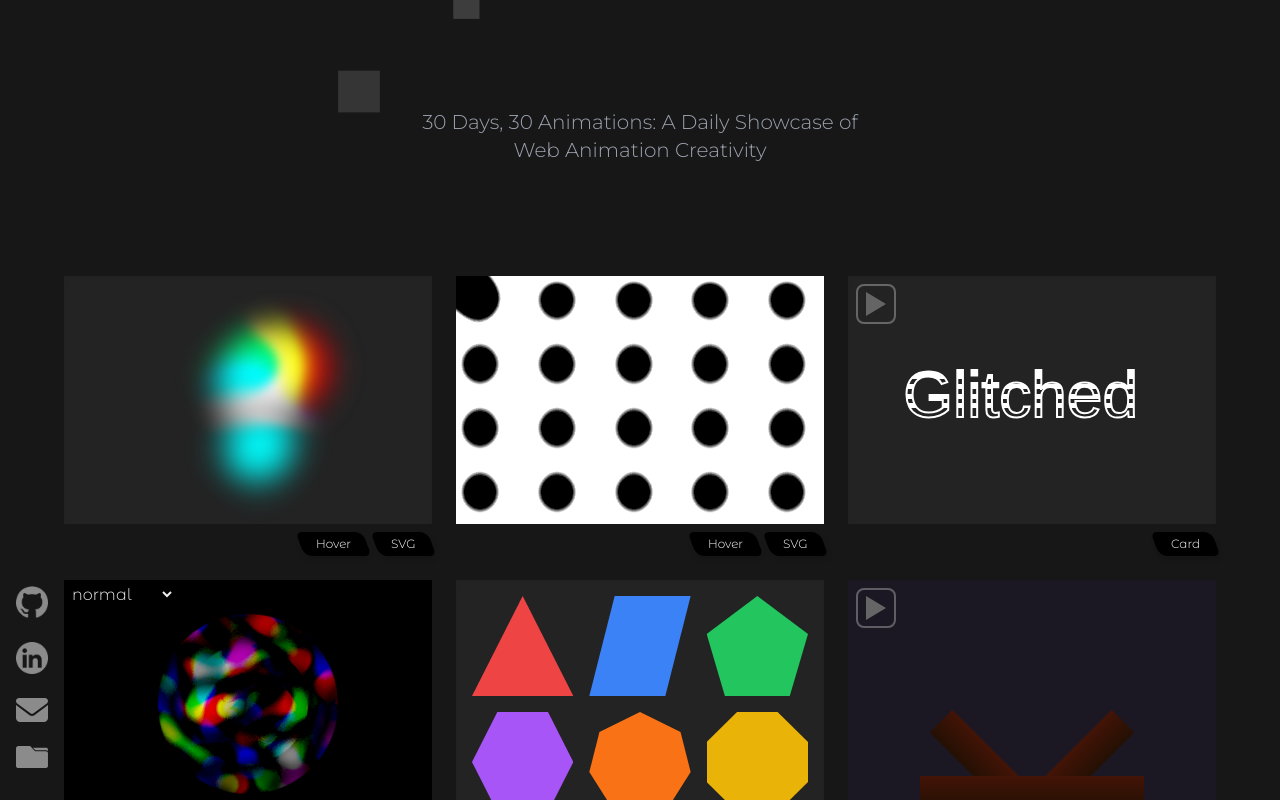
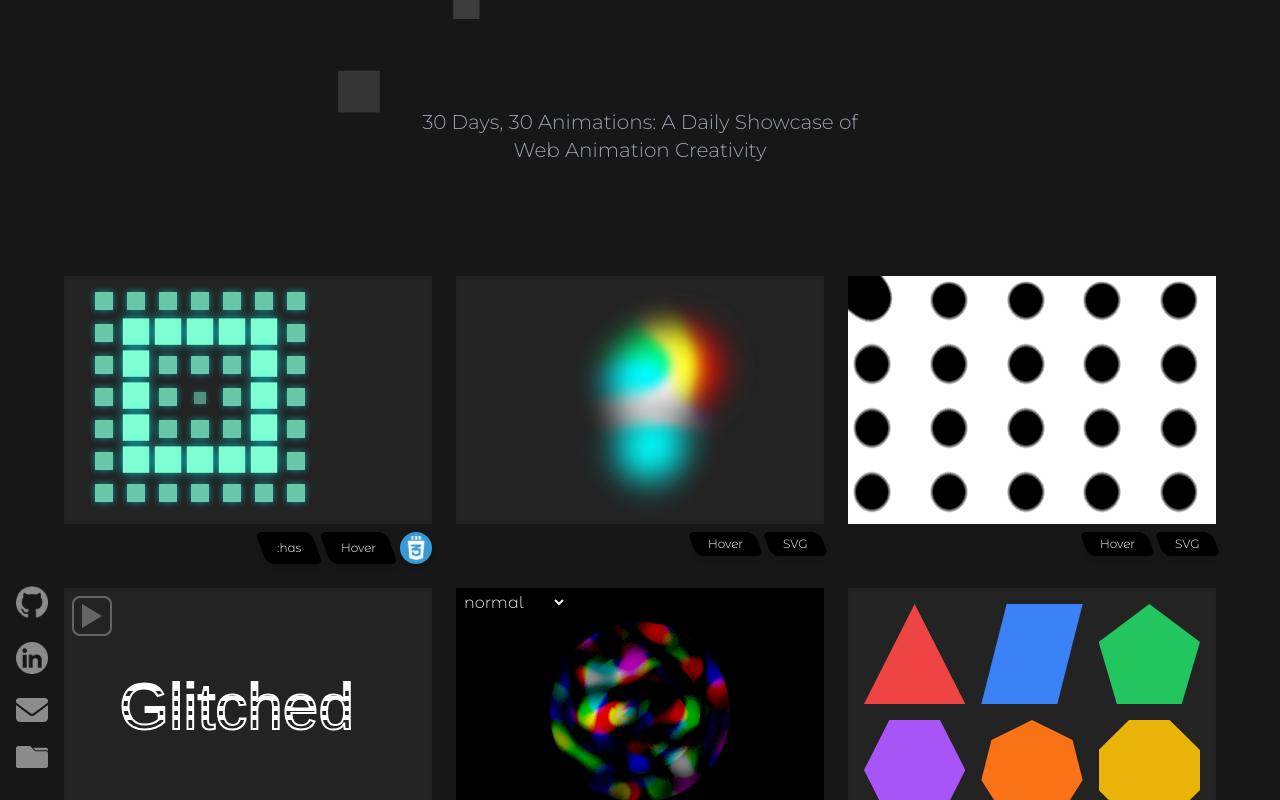
Before and after one commit to mlee2197/motion-script, a Next.js app: page / in a window 1280 px wide. In both pictures the pointer is over the element 248 px from the left and 956 px from the top of the page. Shown: the part 556-1356 px from the top of the page. Built offline with nearby package versions, Linux system fonts and the light colour scheme; a web font is replaced by a local one.

Commit message:
add bump animation

```diff
--- /dev/null
+++ b/src/app/animations/Bump.tsx
@@ -0,0 +1,32 @@
+const CLASS_GRID = [
+  ["1", "1", "1", "1", "1", "1", "1"],
+  ["1", "2", "2", "2", "2", "2", "1"],
+  ["1", "2", "3", "3", "3", "2", "1"],
+  ["1", "2", "3", "4", "3", "2", "1"],
+  ["1", "2", "3", "3", "3", "2", "1"],
+  ["1", "2", "2", "2", "2", "2", "1"],
+  ["1", "1", "1", "1", "1", "1", "1"],
+]
+
+const Bump = () => {
+
+  return (
+    <div className="animation-container relative flex items-center justify-center">
+      <div id="animation-bump">
+        {Array.from({ length: 7 }).map((_, i) => (
+          <div key={`bump-${i}`} className="box-col">
+            {
+              Array.from({ length: 7 }).map((_, j) => (
+                <div key={`bump-box-${j}`} className={"box-container " + `circle-${CLASS_GRID[i][j]}`}>
+                  <div className={"box "} />
+                </div>
+              ))
+            }
+          </div>
+        ))}
+      </div>
+    </div>
+  )
+}
+
+export default Bump;
--- a/src/app/globals.css
+++ b/src/app/globals.css
@@ -56,7 +56,7 @@ body {
       transition: background-color 0.3s ease-in-out, clip-path 0.3s ease-in-out;
     }
 
-    .shape:hover ~ .cursor {
+    .shape:hover~.cursor {
       @apply w-10 h-10 bg-white;
     }
 
@@ -90,7 +90,7 @@ body {
     }
 
     .octagon {
-       @apply bg-yellow-500 w-full h-full;
+      @apply bg-yellow-500 w-full h-full;
       clip-path: polygon(30% 0%, 70% 0%, 100% 30%, 100% 70%, 70% 100%, 30% 100%, 0% 70%, 0% 30%);
     }
 
@@ -156,6 +156,7 @@ body {
       transform: rotate(360deg);
     }
   }
+
   @keyframes spin-reverse {
     from {
       transform: rotate(0deg);
@@ -165,6 +166,7 @@ body {
       transform: rotate(-360deg);
     }
   }
+
   @keyframes hue-rotate {
     from {
       filter: hue-rotate(0deg);
@@ -303,4 +305,160 @@ body {
       background-color: red; */
     }
   }
+
+  @keyframes gradient-animated {
+    0% {
+      background-position: 0% 50%
+    }
+
+    50% {
+      background-position: 100% 50%
+    }
+
+    100% {
+      background-position: 0% 50%
+    }
+  }
+
+  #glowing-text {
+    text-shadow: 2px 2px 1px #fff;
+    background-image: linear-gradient(to right, #3fb194, #b1613f, #e6bb5e);
+    background-size: 200% 200%;
+    animation: gradient-animated 5s linear infinite;
+  }
+
+  /* Animation 1 */
+  #animation-bump {
+    @apply grid grid-cols-10;
+
+    .box-container {
+      @apply relative p-1 w-8 h-8 bg-transparent;
+    }
+
+    .box {
+      @apply w-full h-full transition-all;
+      background-color: gray;
+    }
+
+    .box-col {
+      @apply col-span-1 h-full w-full items-center justify-center;
+    }
+
+    &:has(.circle-1:hover) {
+      .circle-1 > .box {
+        background-color: aquamarine;
+        transform: scale(1.1) translateY(-4px);
+        box-shadow: 0 0 10px 0 rgba(0, 255, 255, 0.7);
+      }
+
+      .circle-2 > .box {
+        background-color: aquamarine;
+        transform: scale(0.75) translateY(-4px);
+        opacity: 0.75;
+        box-shadow: 0 0 10px 0 rgba(0, 255, 255, 0.7);
+      }
+
+      .circle-3 > .box {
+        background-color: aquamarine;
+        transform: scale(0.5) translateY(-4px);
+        opacity: 0.55;
+        box-shadow: 0 0 10px 0 rgba(0, 255, 255, 0.7);
+      }
+
+      .circle-4 > .box {
+        background-color: aquamarine;
+        transform: scale(0.25) translateY(-4px);
+        opacity: 0.25;
+        box-shadow: 0 0 10px 0 rgba(0, 255, 255, 0.7);
+      }
+    }
+
+    &:has(.circle-2:hover) {
+      .circle-2 > .box {
+        background-color: aquamarine;
+        transform: scale(1.1) translateY(-4px);
+        box-shadow: 0 0 10px 0 rgba(0, 255, 255, 0.7);
+      }
+
+      .circle-1 > .box {
+        background-color: aquamarine;
+        transform: scale(0.75) translateY(-4px);
+        opacity: 0.75;
+        box-shadow: 0 0 10px 0 rgba(0, 255, 255, 0.7);
+      }
+
+      .circle-3 > .box {
+        background-color: aquamarine;
+        transform: scale(0.75) translateY(-4px);
+        opacity: 0.75;
+        box-shadow: 0 0 10px 0 rgba(0, 255, 255, 0.7);
+      }
+
+      .circle-4 > .box {
+        background-color: aquamarine;
+        transform: scale(0.5) translateY(-4px);
+        opacity: 0.5;
+        box-shadow: 0 0 10px 0 rgba(0, 255, 255, 0.7);
+      }
+    }
+
+    &:has(.circle-3:hover) {
+      .circle-3 > .box {
+        background-color: aquamarine;
+        transform: scale(1.1) translateY(-4px);
+        box-shadow: 0 0 10px 0 rgba(0, 255, 255, 0.7);
+      }
+
+      .circle-1 > .box {
+        background-color: aquamarine;
+        transform: scale(0.5) translateY(-4px);
+        opacity: 0.55;
+        box-shadow: 0 0 10px 0 rgba(0, 255, 255, 0.7);
+      }
+
+      .circle-2 > .box {
+        background-color: aquamarine;
+        transform: scale(0.75) translateY(-4px);
+        opacity: 0.75;
+        box-shadow: 0 0 10px 0 rgba(0, 255, 255, 0.7);
+      }
+
+      .circle-4 > .box {
+        background-color: aquamarine;
+        transform: scale(0.75) translateY(-4px);
+        opacity: 0.75;
+        box-shadow: 0 0 10px 0 rgba(0, 255, 255, 0.7);
+      }
+    }
+
+    &:has(.circle-4:hover) {
+      .circle-4 > .box {
+        background-color: aquamarine;
+        transform: scale(1.1) translateY(-4px);
+        box-shadow: 0 0 10px 0 rgba(0, 255, 255, 0.7);
+      }
+
+      .circle-1 > .box {
+        background-color: aquamarine;
+        transform: scale(0.25) translateY(-4px);
+        opacity: 0.25;
+        box-shadow: 0 0 10px 0 rgba(0, 255, 255, 0.7);
+      }
+
+      .circle-2 > .box {
+        background-color: aquamarine;
+        transform: scale(0.5) translateY(-4px);
+        opacity: 0.55;
+        box-shadow: 0 0 10px 0 rgba(0, 255, 255, 0.7);
+      }
+
+      .circle-3 > .box {
+        background-color: aquamarine;
+        transform: scale(0.75) translateY(-4px);
+        opacity: 0.75;
+        box-shadow: 0 0 10px 0 rgba(0, 255, 255, 0.7);
+      }
+
+    }
+  }
 }
--- a/src/app/page.tsx
+++ b/src/app/page.tsx
@@ -9,6 +9,7 @@ import {
 import Footer from "@/components/Footer";
 import PlayRestart from "./animations/PlayRestart";
 import OrigamiHeart from "./animations/OrigamiHeart";
+import Bump from "./animations/Bump";
 const Shapes = dynamic(() => import("./animations/Shapes"), { ssr: false });
 const Kaleidoscope = dynamic(() => import("./animations/Kaleidoscope"), { ssr: false });
 const TurbulentText = dynamic(() => import("./animations/TurbulentText"), { ssr: false });
@@ -26,6 +27,12 @@ export default function Home() {
       <main>
         <Hero />
         <div className="grid gap-6 px-4 py-8 md:grid-cols-2 md:px-[64px] lg:grid-cols-3">
+          <Card
+            tags={[CSS_PROPERTY_CATEGORIES.has, CSS_PROPERTY_CATEGORIES.hover]}
+            tool={ANIMATION_TOOLS.css}
+          >
+            <Bump />
+          </Card>
           <Card
             tags={[CSS_PROPERTY_CATEGORIES.hover, COMPONENT_CATEGORIES.svg]}
           >
```
